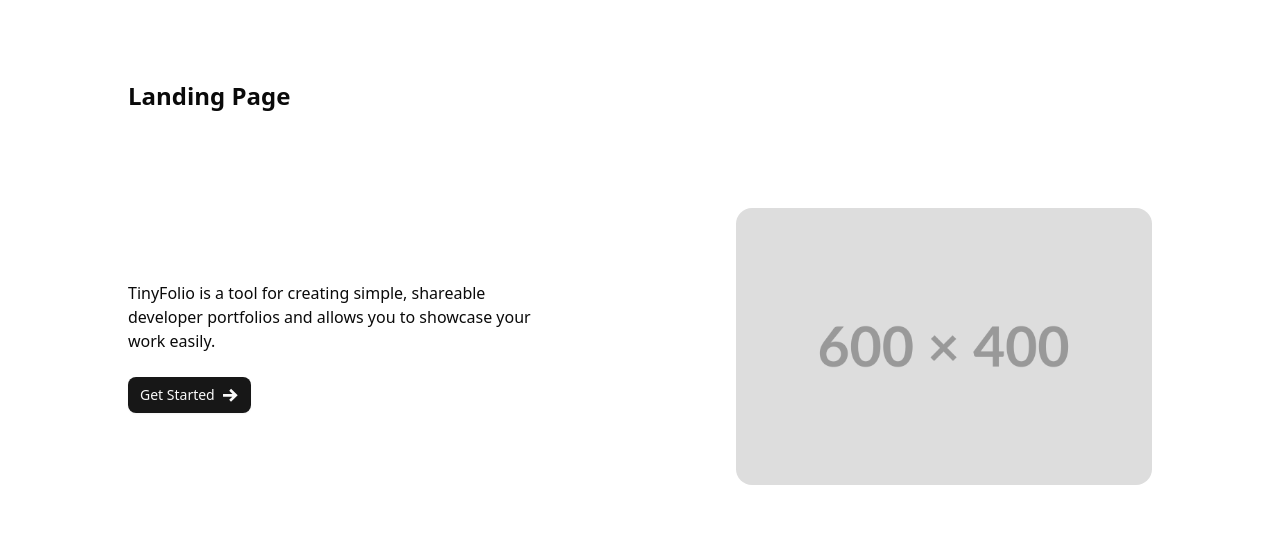
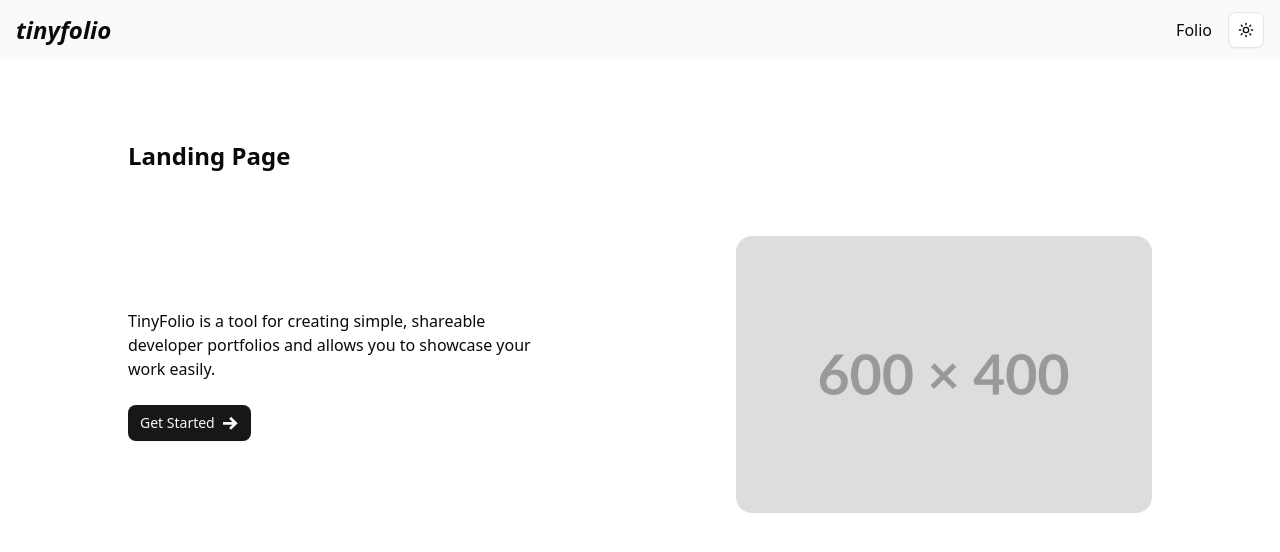
Before and after one commit to nzkevc/tinyfolio, a React (Vite) app in the folder client/: page / in a window 1280 px wide. Shown: the top 552 px of the page. Built offline with nearby package versions, Linux system fonts and the light colour scheme.

Commit message:
add new topbar and misc layout components

```diff
--- a/client/src/components/CentredLayout.tsx
+++ b/client/src/components/CentredLayout.tsx
@@ -1,12 +1,23 @@
 import NestedDiv from "@/components/NestedDiv";
+import { cn } from "@/lib/utils";
 
-export default function CentredLayout({ children }: { children: React.ReactNode }) {
+import TopBar from "./TopBar";
+
+type CentredLayoutProps = {
+  children: React.ReactNode;
+  className?: string;
+};
+
+export default function CentredLayout({ children, className }: CentredLayoutProps) {
   return (
-    <NestedDiv
-      outer="flex w-full items-center justify-center py-20"
-      inner="flex w-[80%] max-w-[1100px] flex-col gap-24"
-    >
-      {children}
-    </NestedDiv>
+    <>
+      <TopBar />
+      <NestedDiv
+        outer="flex w-full items-center justify-center py-20"
+        inner={cn("flex w-[80%] max-w-[1100px] flex-col gap-16", className)}
+      >
+        {children}
+      </NestedDiv>
+    </>
   );
 }
--- /dev/null
+++ b/client/src/components/PageHeader.tsx
@@ -0,0 +1,7 @@
+export default function PageHeader({ title }: { title: string }) {
+  return (
+    <header>
+      <h1 className="text-center text-3xl font-bold lg:text-left">{title}</h1>
+    </header>
+  );
+}
--- /dev/null
+++ b/client/src/components/PageSubHeader.tsx
@@ -0,0 +1,14 @@
+import { cn } from "@/lib/utils";
+
+type PageSubHeaderProps = {
+  title: string;
+  className?: string;
+};
+
+export default function PageSubHeader({ title, className }: PageSubHeaderProps) {
+  return (
+    <div>
+      <h2 className={cn("text-left text-xl font-semibold", className)}>{title}</h2>
+    </div>
+  );
+}
--- /dev/null
+++ b/client/src/components/TopBar.tsx
@@ -0,0 +1,21 @@
+import { Link } from "react-router";
+
+import { ThemeModeToggle } from "./ThemeModeToggle";
+
+export default function TopBar() {
+  return (
+    <nav className="bg-primary-foreground flex items-center justify-between px-4 py-3">
+      <div className="text-2xl font-bold italic">
+        <Link to="/dashboard" className="no-underline">
+          tinyfolio
+        </Link>
+      </div>
+      <div className="flex items-center gap-4">
+        <Link to="/settings" className="no-underline">
+          Folio
+        </Link>
+        <ThemeModeToggle />
+      </div>
+    </nav>
+  );
+}
```
